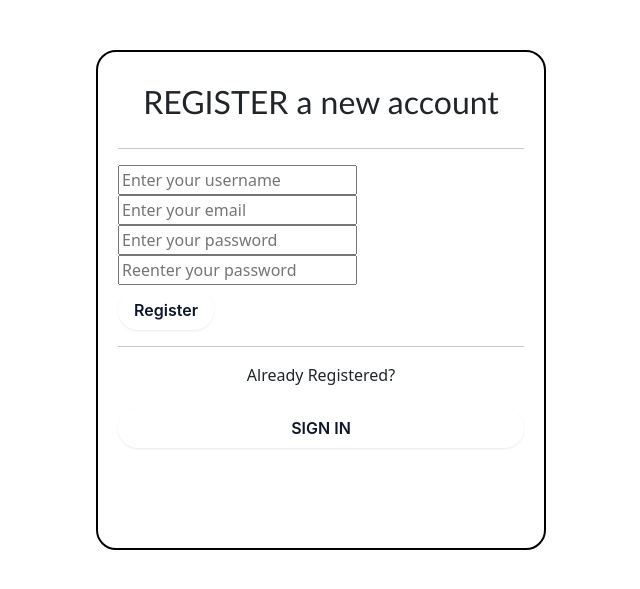
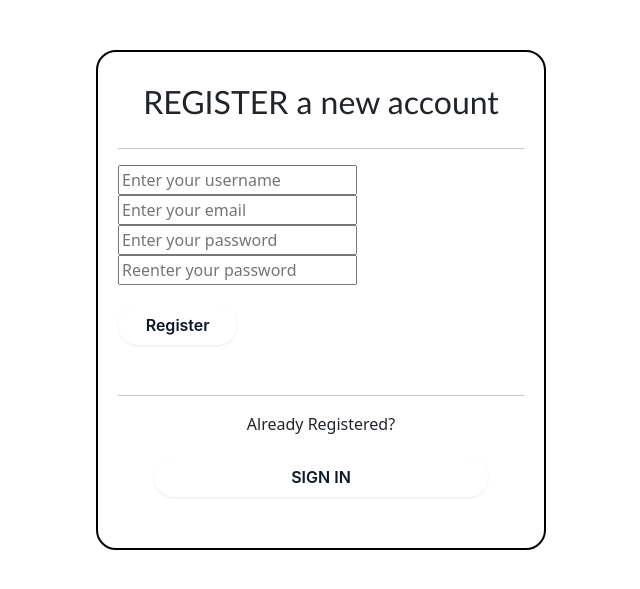
Before and after one commit to Amit-adh/TODO-list, a Flask app: page /register in a window 1280 px wide. Shown: the top 589 px of the page, without its empty margins (319-959 px from the left). Run offline with Flask 3, Linux system fonts and the light colour scheme.

Commit message:
minor changes

```diff
--- a/templates/register.html
+++ b/templates/register.html
@@ -23,15 +23,23 @@
             <input type="text" name='email' placeholder="Enter your email"><br>
             <input type="password" name="password" placeholder="Enter your password"><br>
             <input type="password" name="re-pass" placeholder="Reenter your password"><br>
-            <input class="button-81" role="button" type="submit" name="submit" value="Register">
         </div>
+        <div class="row">
+                <div class="col-4">
+                    <button class="button-81" style="width: 100%; margin-top: 20px;">Register</button>
+                </div>
+            </div>
     </form>
-    <hr>
+    <hr style="margin-top: 50px;">
     <p style="text-align: center;">
         Already Registered?
     </p>
     <form action="{{url_for('auth.login')}}">
-        <button class="button-81" style="width: 100%">SIGN IN</button>
+        <div class="row">
+            <div class="col-10 offset-1">
+                <button class="button-81" style="width: 100%">SIGN IN</button>
+            </div>
+        </div>
     </form>
     {% if err %}
     <script>
```
